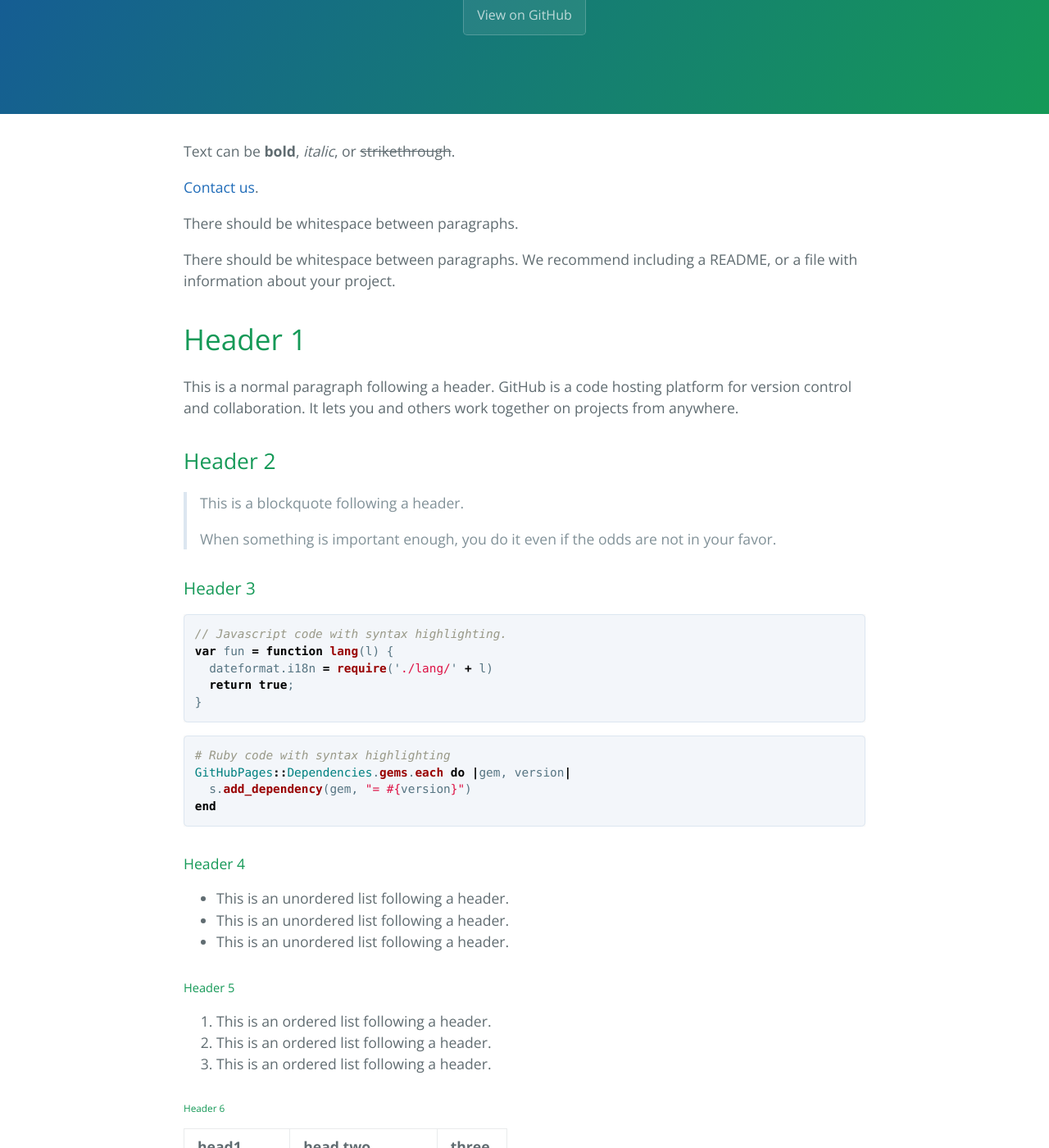
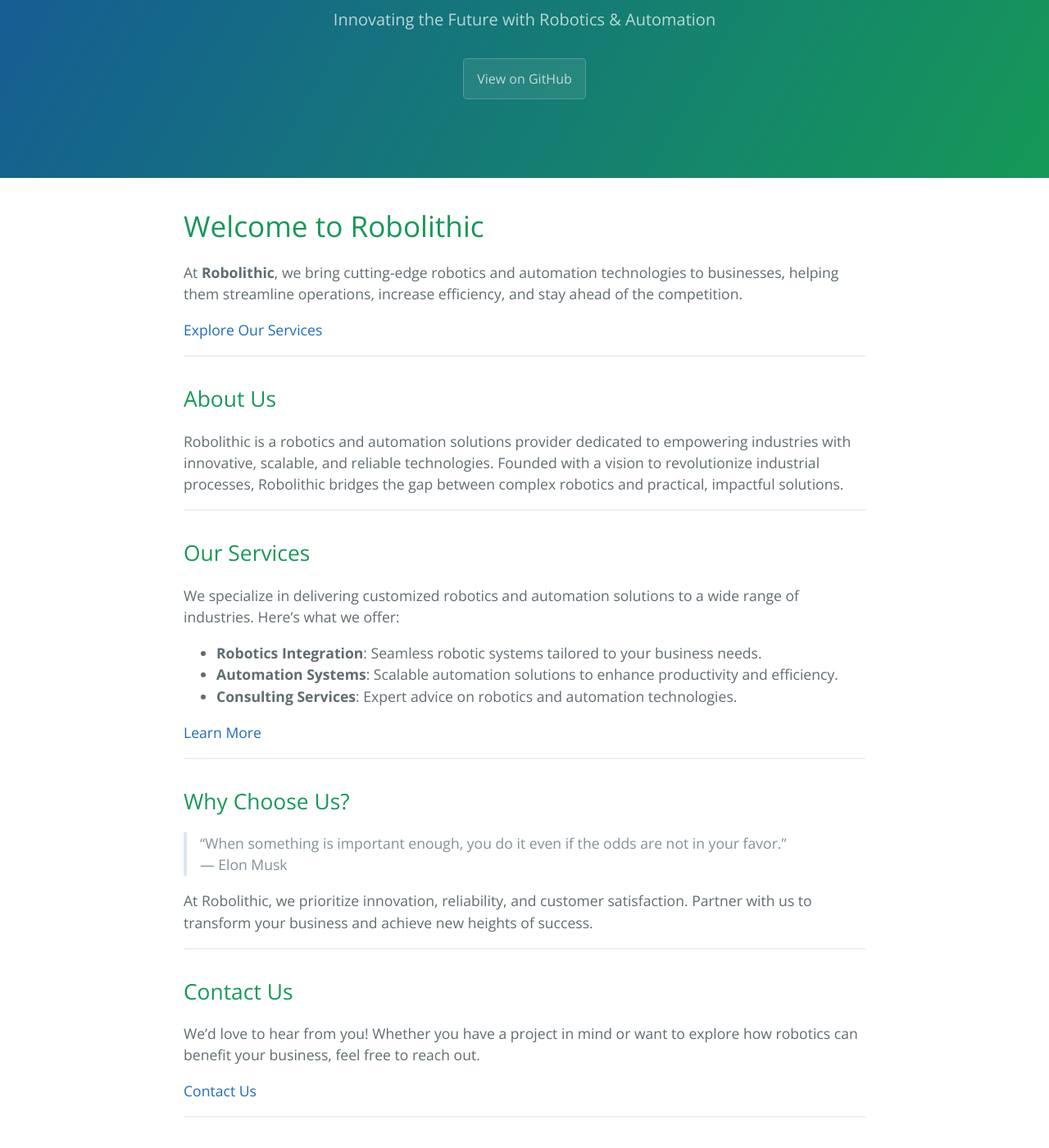
Before and after one commit to Chaitanya-Kute/Website, a Jekyll site: the page built from index.md, in a window 1280 px wide and 1400 px high, scrolled down 244 px. Shown: the whole window at 82% size. Built offline with Jekyll 4.4.1, drawn with Linux system fonts in a browser that asks for light colours; some of the changed text lies outside the part shown.

Commit message:
Update index.md

````diff
--- a/index.md
+++ b/index.md
@@ -1,123 +1,66 @@
 ---
 layout: default
+title: Robolithic - Innovating the Future with Robotics & Automation
 ---
 
-Text can be **bold**, _italic_, or ~~strikethrough~~.
+# Welcome to Robolithic
 
-[Contact us](./another-page.html).
+At **Robolithic**, we bring cutting-edge robotics and automation technologies to businesses, helping them streamline operations, increase efficiency, and stay ahead of the competition.
 
-There should be whitespace between paragraphs.
+[Explore Our Services](./services.html)
 
-There should be whitespace between paragraphs. We recommend including a README, or a file with information about your project.
+---
 
-# Header 1
+## About Us
 
-This is a normal paragraph following a header. GitHub is a code hosting platform for version control and collaboration. It lets you and others work together on projects from anywhere.
+Robolithic is a robotics and automation solutions provider dedicated to empowering industries with innovative, scalable, and reliable technologies. Founded with a vision to revolutionize industrial processes, Robolithic bridges the gap between complex robotics and practical, impactful solutions.
 
-## Header 2
+---
 
-> This is a blockquote following a header.
->
-> When something is important enough, you do it even if the odds are not in your favor.
+## Our Services
 
-### Header 3
+We specialize in delivering customized robotics and automation solutions to a wide range of industries. Here’s what we offer:
 
-```js
-// Javascript code with syntax highlighting.
-var fun = function lang(l) {
-  dateformat.i18n = require('./lang/' + l)
-  return true;
-}
-```
+- **Robotics Integration**: Seamless robotic systems tailored to your business needs.
+- **Automation Systems**: Scalable automation solutions to enhance productivity and efficiency.
+- **Consulting Services**: Expert advice on robotics and automation technologies.
 
-```ruby
-# Ruby code with syntax highlighting
-GitHubPages::Dependencies.gems.each do |gem, version|
-  s.add_dependency(gem, "= #{version}")
-end
-```
+[Learn More](./services.html)
 
-#### Header 4
+---
 
-*   This is an unordered list following a header.
-*   This is an unordered list following a header.
-*   This is an unordered list following a header.
+## Why Choose Us?
 
-##### Header 5
+> "When something is important enough, you do it even if the odds are not in your favor."
+> — Elon Musk
 
-1.  This is an ordered list following a header.
-2.  This is an ordered list following a header.
-3.  This is an ordered list following a header.
+At Robolithic, we prioritize innovation, reliability, and customer satisfaction. Partner with us to transform your business and achieve new heights of success.
 
-###### Header 6
+---
 
-| head1        | head two          | three |
-|:-------------|:------------------|:------|
-| ok           | good swedish fish | nice  |
-| out of stock | good and plenty   | nice  |
-| ok           | good `oreos`      | hmm   |
-| ok           | good `zoute` drop | yumm  |
+## Contact Us
 
-### There's a horizontal rule below this.
+We’d love to hear from you! Whether you have a project in mind or want to explore how robotics can benefit your business, feel free to reach out.
 
-* * *
+[Contact Us](./contact.html)
 
-### Here is an unordered list:
+---
 
-*   Item foo
-*   Item bar
-*   Item baz
-*   Item zip
+## Projects & Case Studies
 
-### And an ordered list:
+| Project Name    | Description                       | Industry              |
+|:----------------|:----------------------------------|:----------------------|
+| Automation Alpha| Custom automation for packaging   | Manufacturing         |
+| RoboFleet       | Fleet management with AI-powered robotics | Logistics            |
+| SmartControl    | Intelligent control systems       | Industrial Automation |
 
-1.  Item one
-1.  Item two
-1.  Item three
-1.  Item four
+---
 
-### And a nested list:
+## Stay Connected
 
-- level 1 item
-  - level 2 item
-  - level 2 item
-    - level 3 item
-    - level 3 item
-- level 1 item
-  - level 2 item
-  - level 2 item
-  - level 2 item
-- level 1 item
-  - level 2 item
-  - level 2 item
-- level 1 item
+Follow us on our journey to innovate the future:
 
-### Small image
+- [Twitter](https://twitter.com/robolithic)
+- [LinkedIn](https://linkedin.com/company/robolithic)
 
-![Octocat](https://github.githubassets.com/images/icons/emoji/octocat.png)
-
-### Large image
-
-![Branching](https://guides.github.com/activities/hello-world/branching.png)
-
-
-### Definition lists can be used with HTML syntax.
-
-<dl>
-<dt>Name</dt>
-<dd>Godzilla</dd>
-<dt>Born</dt>
-<dd>1952</dd>
-<dt>Birthplace</dt>
-<dd>Japan</dd>
-<dt>Color</dt>
-<dd>Green</dd>
-</dl>
-
-```
-Long, single-line code blocks should not wrap. They should horizontally scroll if they are too long. This line should be long enough to demonstrate this.
-```
-
-```
-The final element.
-```
+---
````
